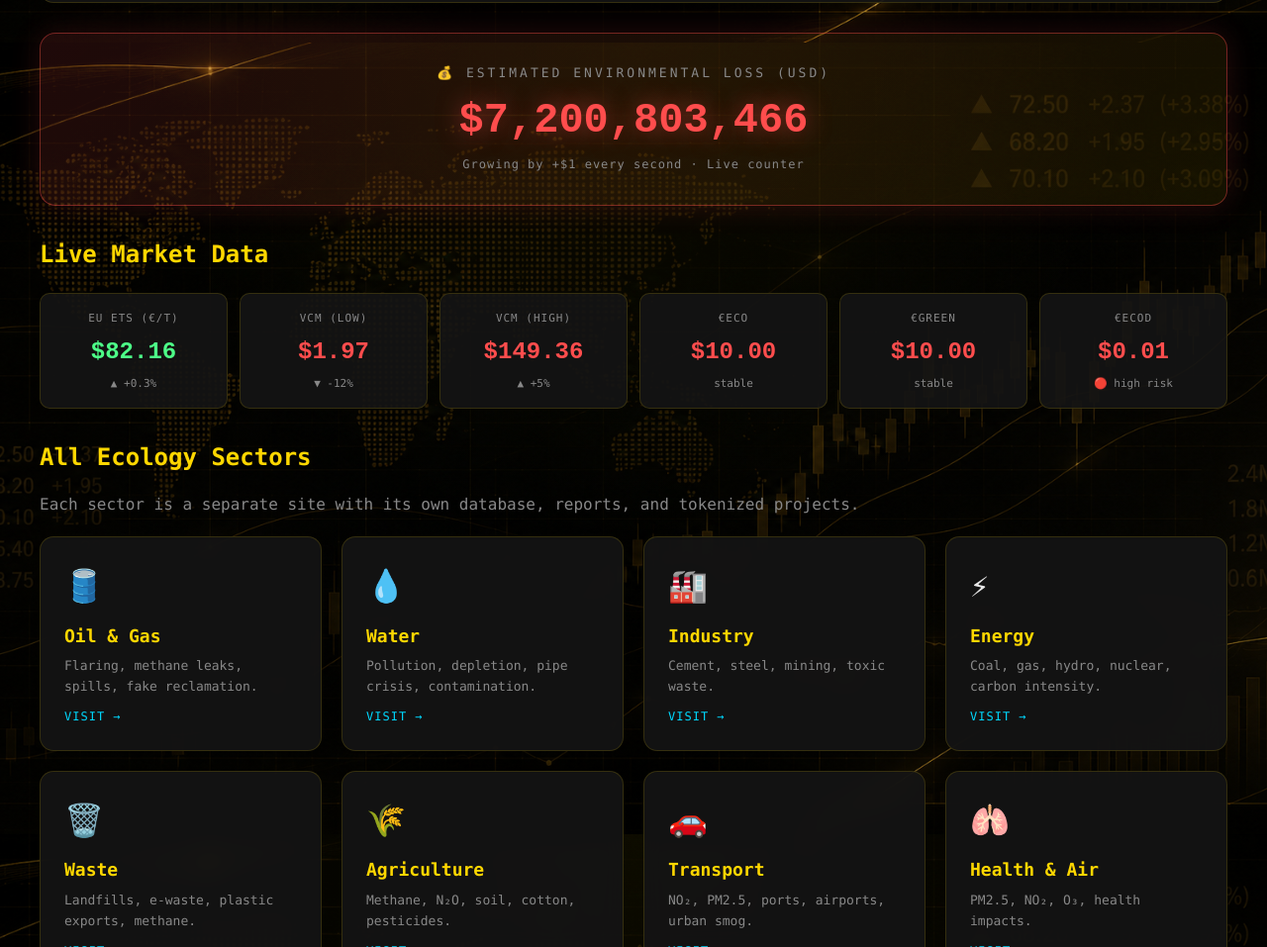
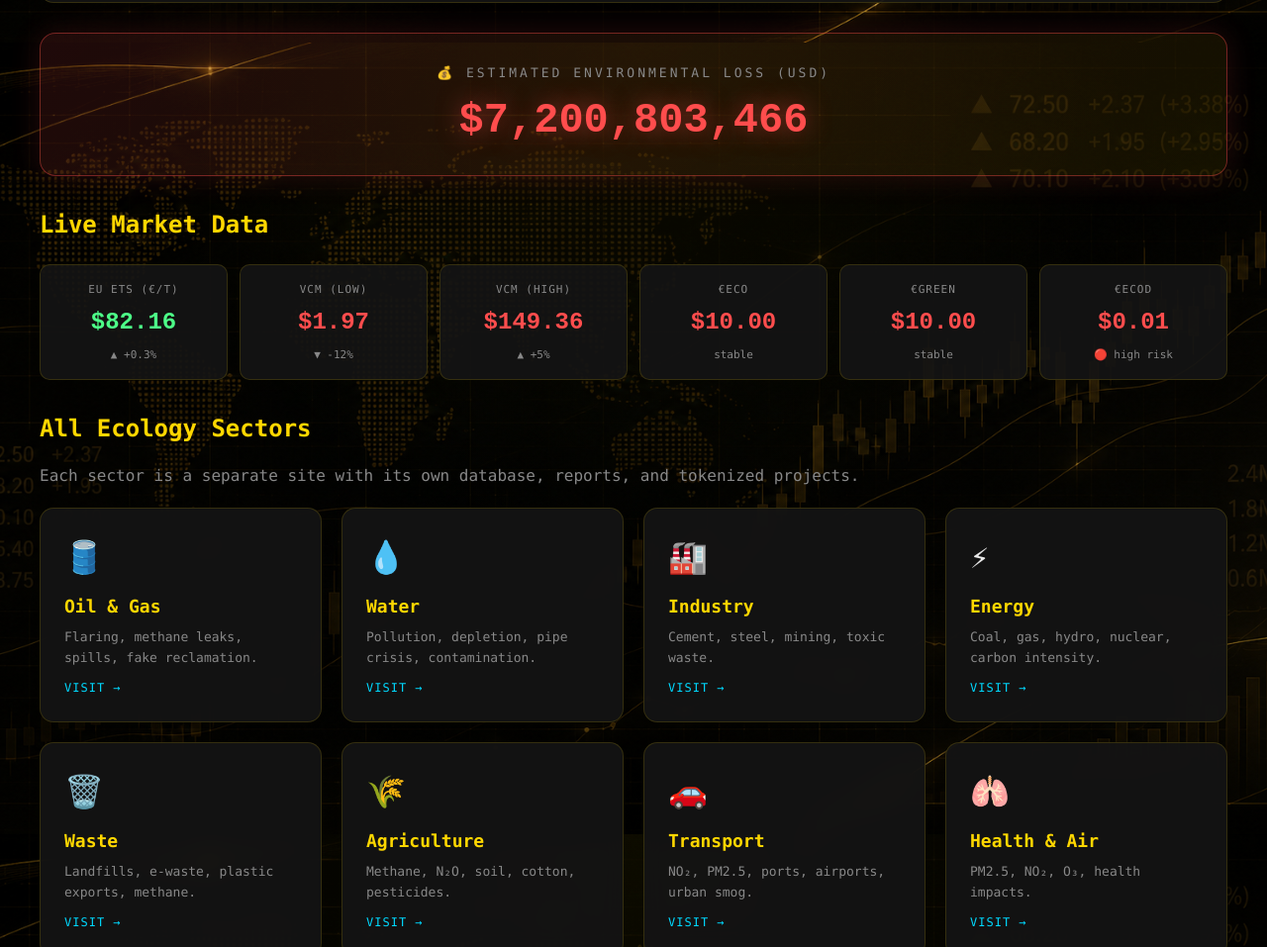
Before and after one commit to ecologyoilgaz/carbon, a plain HTML site: page index.html in a window 1280 px wide. Shown: the part 757-1714 px from the top of the page at 99% size. Drawn offline with Linux system fonts and the light colour scheme.

Commit message:
Update index.html

```diff
--- a/index.html
+++ b/index.html
@@ -215,12 +215,6 @@
     text-shadow: 0 0 25px rgba(255,77,77,0.5);
     line-height: 1.2;
   }
-  .loss-block .loss-sub {
-    font-size: 12px;
-    color: var(--muted);
-    margin-top: 10px;
-    letter-spacing: 1px;
-  }
   body.day-mode .loss-block .loss-value { color: #C62828; text-shadow: 0 0 20px rgba(198,40,40,0.3); }
 </style>
 </head>
@@ -300,7 +294,6 @@
   <section class="loss-block">
     <div class="loss-title">💰 Estimated Environmental Loss (USD)</div>
     <div class="loss-value" id="c-loss">—</div>
-    <div class="loss-sub">Growing by +$1 every second · Live counter</div>
   </section>
 
   <!-- LIVE TICKER -->
```
